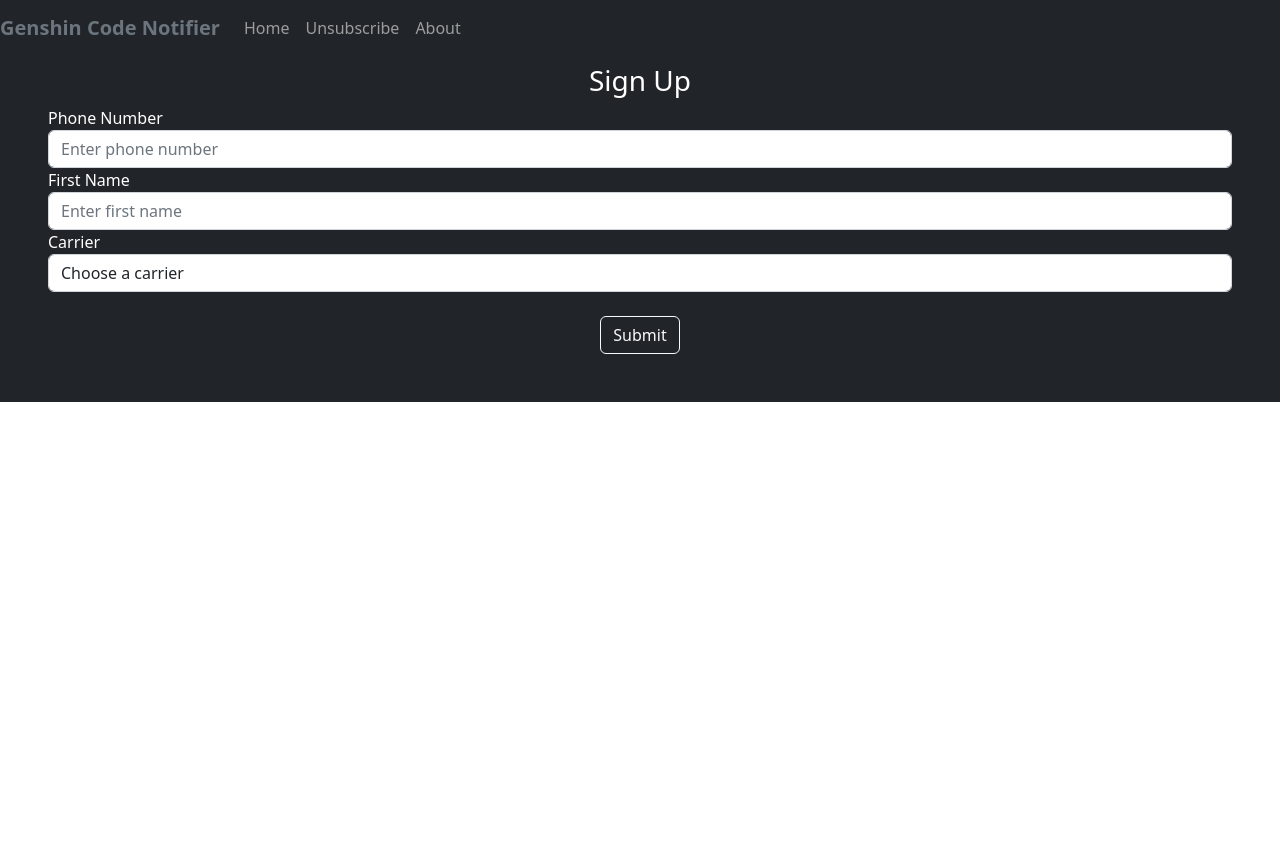
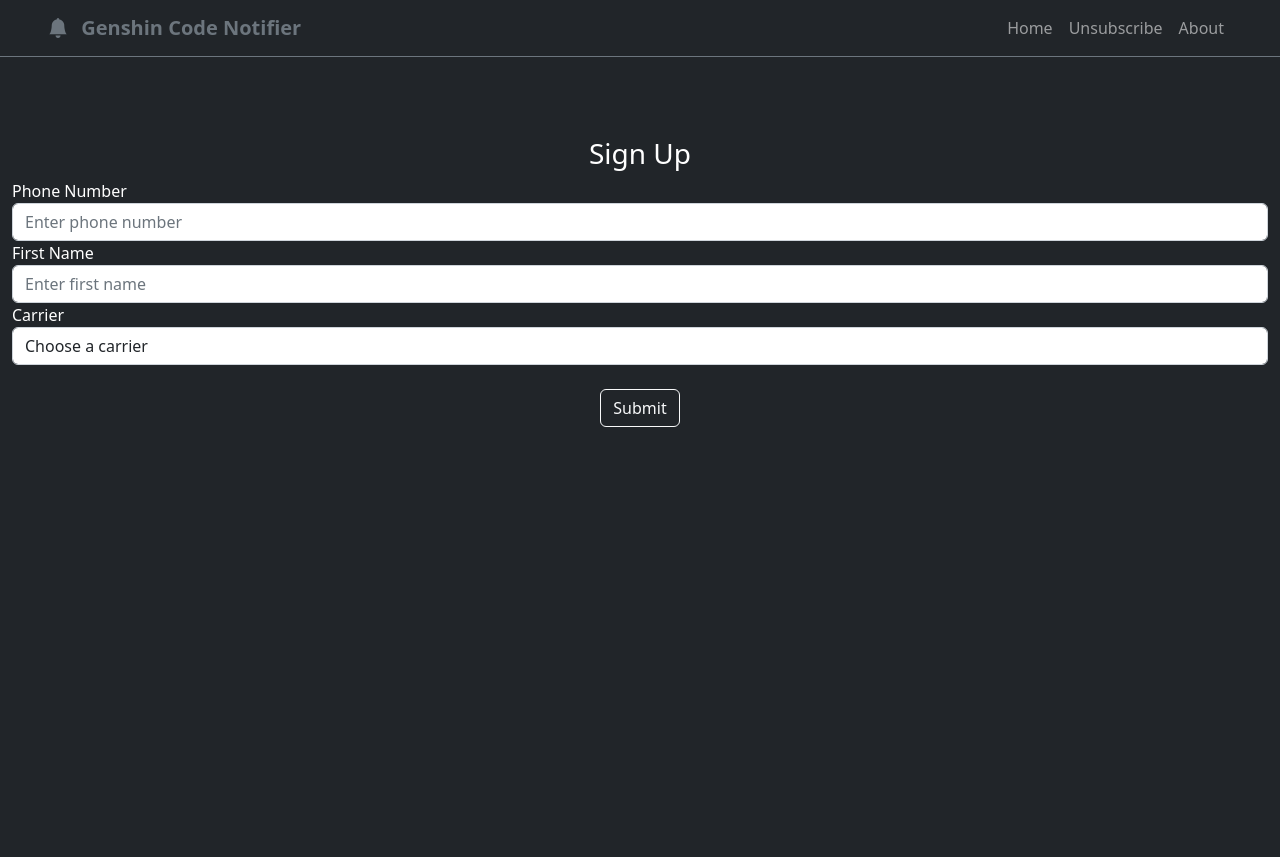
Before and after one commit to baileystarr4/Genshin-Impact-Code-Notifier, a Flask app: page / in a window 1280 px wide. Before the commit the page ends 402 px from the top, so only its background shows below. Run offline with Flask 3, Linux system fonts and the light colour scheme; some libraries are stand-ins or nearby versions.

Commit message:
Customize nav bar and body

```diff
--- a/website/templates/base.html
+++ b/website/templates/base.html
@@ -3,33 +3,25 @@
   <head>
     <meta charset="utf-8" />
     <meta name="viewport" content="width=device-width, initial-scale=1" />
-    <!-- <link
-      rel="stylesheet"
-      href="https://stackpath.bootstrapcdn.com/bootstrap/4.4.1/css/bootstrap.min.css"
-      integrity="sha384-Vkoo8x4CGsO3+Hhxv8T/Q5PaXtkKtu6ug5TOeNV6gBiFeWPGFN9MuhOf23Q9Ifjh"
-      crossorigin="anonymous"
-    /> -->
     <link
       href="https://cdn.jsdelivr.net/npm/bootstrap@5.2.3/dist/css/bootstrap.min.css"
       rel="stylesheet"
       integrity="sha384-rbsA2VBKQhggwzxH7pPCaAqO46MgnOM80zW1RWuH61DGLwZJEdK2Kadq2F9CUG65"
       crossorigin="anonymous"
-    />
-</head>
-    <!-- <link
+    >
+    <link
       rel="stylesheet"
-      href="https://stackpath.bootstrapcdn.com/font-awesome/4.7.0/css/font-awesome.min.css"
-      crossorigin="anonymous"
-    /> -->
-
+      href="https://cdn.jsdelivr.net/npm/bootstrap-icons@1.11.1/font/bootstrap-icons.css"
+    >
 
     <title>{% block title %}Home{% endblock %}</title>
   </head>
   <body>
-    <nav class="navbar navbar-expand-lg navbar-dark bg-dark">
+    <nav class="navbar navbar-expand-lg navbar-dark bg-dark border-bottom border-secondary">
       <!-- navbar brand / title -->
-      <a class="navbar-brand" href="/">
+      <a class="navbar-brand ps-5" href="/">
         <span class="text-secondary fw-bold">
+          <i class="bi bi-bell-fill pe-2"></i>
           Genshin Code Notifier
         </span>
       </a>
@@ -44,8 +36,8 @@
       >
         <span class="navbar-toggler-icon"></span>
       </button>
-      <div class="collapse navbar-collapse" id="navbar">
-        <div class="navbar-nav">
+      <div class="collapse navbar-collapse justify-content-end pe-lg-5 pe-2 text-end" id="navbar">
+        <div class="navbar-nav ">
           <a class="nav-item nav-link" id="home" href="/">Home</a>
           <a class="nav-item nav-link" id="logout" href="/unsubscribe">Unsubscribe</a>
           <a class="nav-item nav-link" id="login" href="/about">About</a>
@@ -71,22 +63,7 @@
     </div>
     {% endif %} {% endfor %} {% endif %} {% endwith %}
 
-    <div class="container-fluid bg-dark text-white p-5 pt-2">{% block content %} {% endblock %}</div>
-    <!-- <script
-      src="https://code.jquery.com/jquery-3.2.1.slim.min.js"
-      integrity="sha384-KJ3o2DKtIkvYIK3UENzmM7KCkRr/rE9/Qpg6aAZGJwFDMVNA/GpGFF93hXpG5KkN"
-      crossorigin="anonymous"
-    ></script>
-    <script
-      src="https://cdnjs.cloudflare.com/ajax/libs/popper.js/1.12.9/umd/popper.min.js"
-      integrity="sha384-ApNbgh9B+Y1QKtv3Rn7W3mgPxhU9K/ScQsAP7hUibX39j7fakFPskvXusvfa0b4Q"
-      crossorigin="anonymous"
-    ></script>
-    <script
-      src="https://maxcdn.bootstrapcdn.com/bootstrap/4.0.0/js/bootstrap.min.js"
-      integrity="sha384-JZR6Spejh4U02d8jOt6vLEHfe/JQGiRRSQQxSfFWpi1MquVdAyjUar5+76PVCmYl"
-      crossorigin="anonymous"
-    ></script> -->
+    <div class="container-fluid bg-dark text-white vh-100" style="padding-top: 80px;">{% block content %} {% endblock %}</div>
     <script
       src="https://cdn.jsdelivr.net/npm/bootstrap@5.2.3/dist/js/bootstrap.bundle.min.js"
       integrity="sha384-kenU1KFdBIe4zVF0s0G1M5b4hcpxyD9F7jL+jjXkk+Q2h455rYXK/7HAuoJl+0I4"
```
Also changed, not shown: instance/database.db (added).
